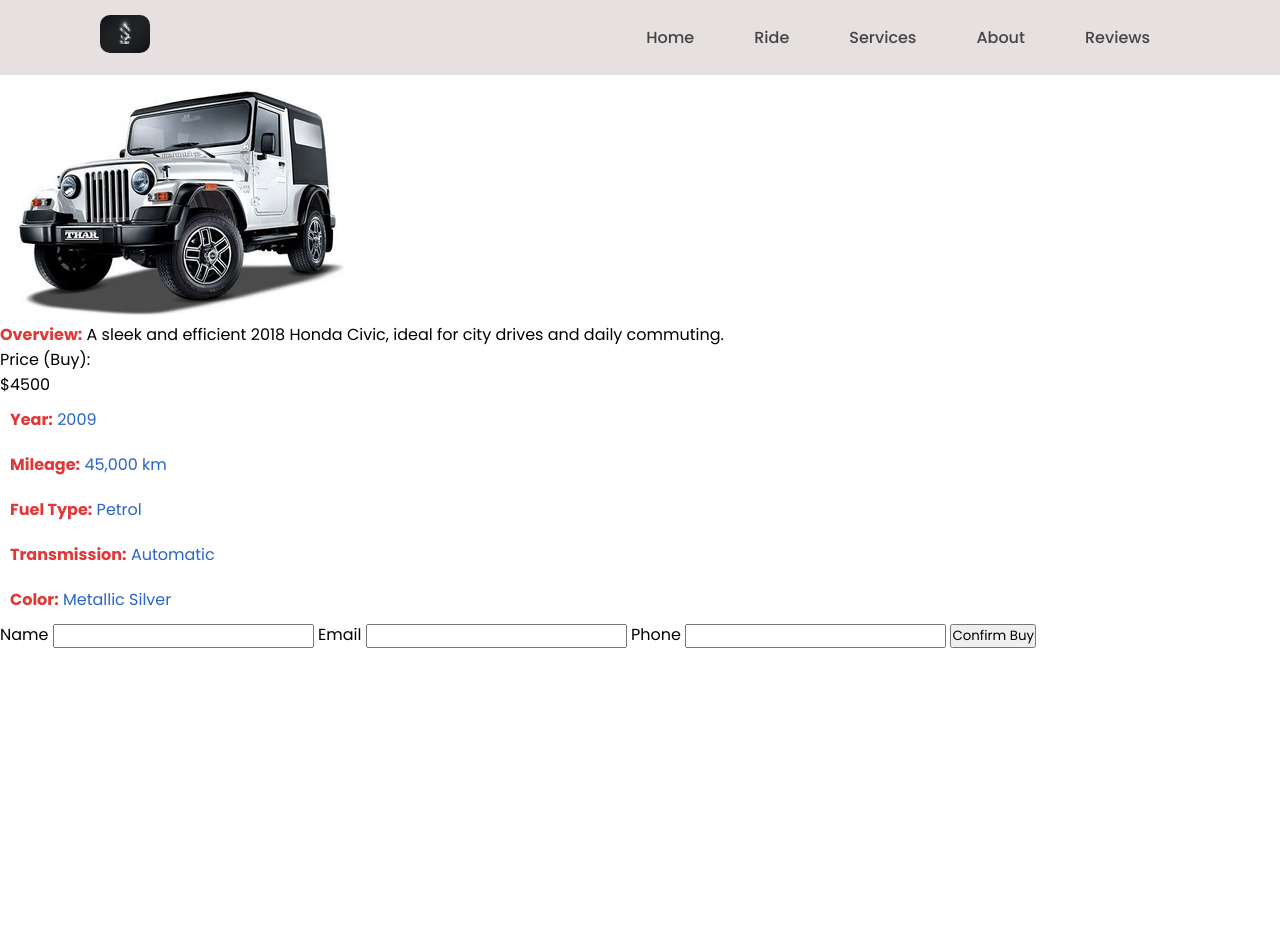
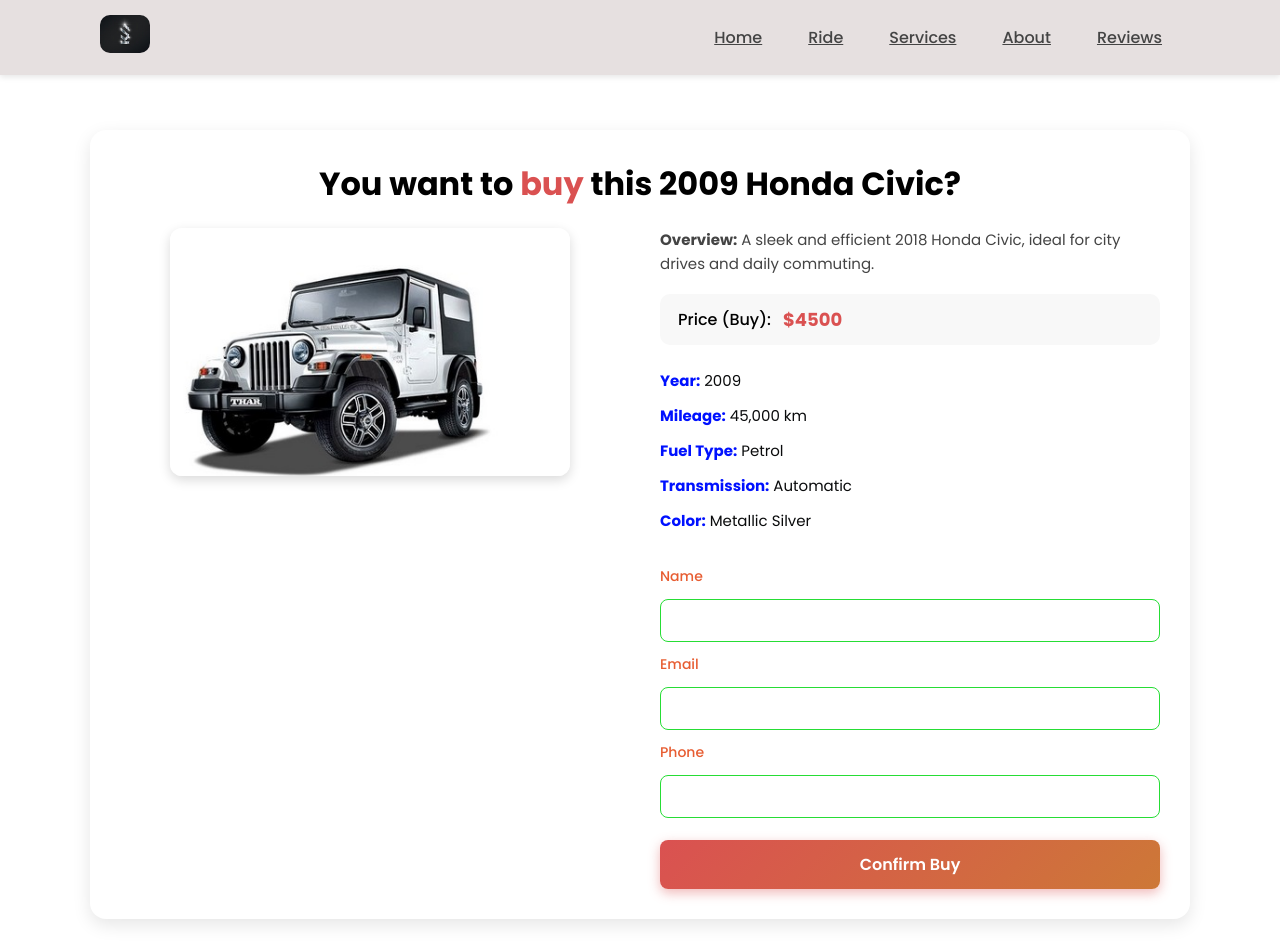
Before and after one commit to SandipKar2003/Auto-Deal, a FastAPI app: page /buy/1 in a window 1280 px wide. Before the commit the page ends 648 px from the top, so only its background shows below. Run offline with FastAPI, Linux system fonts and the light colour scheme; the visitor is signed in with stand-in values (Sample User, id 1).

Commit message:
Prepare for deployment

```diff
--- a/database.py
+++ b/database.py
@@ -1,8 +1,10 @@
 from sqlalchemy import create_engine
 from sqlalchemy.ext.declarative import declarative_base
 from sqlalchemy.orm import sessionmaker
-
-SQLALCHEMY_DATABASE_URL ="mysql+pymysql://caruser:carpassword@localhost:3306/car_rental"
+import os
+from dotenv import load_dotenv
+load_dotenv()
+SQLALCHEMY_DATABASE_URL =os.getenv("DATABASE_URL")
 
 engine = create_engine(SQLALCHEMY_DATABASE_URL)
 SessionLocal = sessionmaker(autocommit=False, autoflush=False, bind=engine)
--- /dev/null
+++ b/static/rent2.css
@@ -0,0 +1,246 @@
+/* Google Fonts */
+@import url('https://fonts.googleapis.com/css2?family=Hind:wght@300;400;500;600;700&family=Poppins:wght@300;400;500;600;700&display=swap');
+
+* {
+  margin: 0;
+  padding: 0;
+  box-sizing: border-box;
+  scroll-behavior: smooth;
+  font-family: "Poppins", sans-serif;
+}
+
+:root {
+  --main-color: rgb(218, 81, 81);
+  --second-color: rgb(205, 120, 55);
+  --text-color: #444;
+  --gradient: linear-gradient(135deg, rgb(218, 81, 81), rgb(205, 120, 55));
+}
+
+/* Custom Scrollbar */
+html::-webkit-scrollbar {
+  width: 0.4rem;
+}
+html::-webkit-scrollbar-track {
+  background: transparent;
+}
+html::-webkit-scrollbar-thumb {
+  background: var(--main-color);
+  border-radius: 50%;
+}
+
+/* Header */
+header {
+  position: fixed;
+  top: 0;
+  right: 0;
+  width: 100%;
+  z-index: 1000;
+  display: flex;
+  align-items: center;
+  justify-content: space-between;
+  background: rgb(230, 224, 224);
+  padding: 15px 100px;
+  box-shadow: 0 2px 6px rgba(0,0,0,0.1);
+}
+
+.logo img {
+  width: 50px;
+  border-radius: 10px;
+}
+
+.navbar {
+  display: flex;
+  gap: 10px;
+  list-style: none;
+}
+
+.navbar li {
+  position: relative;
+}
+
+.navbar a {
+  font-size: 1rem;
+  padding: 10px 18px;
+  color: var(--text-color);
+  font-weight: 500;
+  transition: 0.3s;
+}
+
+.navbar a::after {
+  content: "";
+  width: 0;
+  height: 3px;
+  background: var(--gradient);
+  position: absolute;
+  bottom: -4px;
+  left: 0;
+  transition: 0.4s;
+}
+
+.navbar a:hover::after {
+  width: 100%;
+}
+
+#menu-icon {
+  display: none;
+}
+
+/* Page Content */
+.page-wrap {
+  margin-top: 100px;
+  padding: 30px;
+  display: flex;
+  justify-content: center;
+}
+
+.panel {
+  max-width: 1100px;
+  width: 100%;
+  background: #fff;
+  padding: 30px;
+  border-radius: 16px;
+  box-shadow: 0 6px 18px rgba(0,0,0,0.1);
+  animation: slideDown 0.8s ease;
+}
+
+.center {
+  text-align: center;
+  margin-bottom: 20px;
+}
+
+.accent {
+  color: var(--main-color);
+}
+
+.card-row {
+  display: grid;
+  grid-template-columns: 1fr 1fr;
+  gap: 40px;
+  align-items: start;
+}
+
+.img-col {
+  display: flex;
+  justify-content: center;
+  align-items: center;
+}
+
+.product-img {
+  width: 100%;
+  max-width: 400px;
+  border-radius: 12px;
+  box-shadow: 0 4px 12px rgba(0,0,0,0.15);
+}
+
+.info-col {
+  display: flex;
+  flex-direction: column;
+  gap: 18px;
+}
+
+.overview {
+  font-size: 15px;
+  line-height: 1.6;
+  color: var(--text-color);
+}
+
+.price-block {
+  display: flex;
+  align-items: center;
+  gap: 12px;
+  background: #f8f8f8;
+  padding: 12px 18px;
+  border-radius: 10px;
+  font-size: 16px;
+  font-weight: 500;
+}
+
+.price-value {
+  font-weight: 700;
+  color: var(--main-color);
+  font-size: 18px;
+}
+
+.details-list {
+  list-style: none;
+  padding-left: 0;
+}
+
+.details-list li {
+  padding: 6px 0;
+  font-size: 15px;
+  color: rgb(10, 11, 12);
+}
+.details-list li strong{
+    color: rgb(0, 17, 255);
+}
+
+/* Confirm Form */
+.confirm-form {
+  display: flex;
+  flex-direction: column;
+  gap: 12px;
+  margin-top: 10px;
+}
+
+
+.confirm-form label {
+  font-weight: 500;
+  color:rgb(231, 93, 50);
+  font-size: 14px;
+}
+
+.confirm-form input {
+  padding: 10px;
+  border: 1px solid #26dd35;
+  border-radius: 8px;
+  font-size: 14px;
+  transition: 0.3s;
+}
+
+.confirm-form input:focus {
+  border-color: var(--main-color);
+  outline: none;
+  box-shadow: 0 0 4px rgba(218,81,81,0.3);
+}
+
+.confirm-btn {
+  background: var(--gradient);
+  border: none;
+  padding: 12px;
+  font-size: 16px;
+  font-weight: 600;
+  color: #fff;
+  border-radius: 8px;
+  cursor: pointer;
+  margin-top: 10px;
+  transition: 0.3s;
+  box-shadow: 0 4px 12px rgba(218,81,81,0.4);
+}
+
+.confirm-btn:hover {
+  transform: translateY(-2px) scale(1.03);
+  box-shadow: 0 6px 20px rgba(218,81,81,0.6);
+}
+
+/* Animation */
+@keyframes slideDown {
+  0% {
+    opacity: 0;
+    transform: translateY(-40px);
+  }
+  100% {
+    opacity: 1;
+    transform: translateY(0);
+  }
+}
+
+/* Responsive */
+@media (max-width: 900px) {
+  .card-row {
+    grid-template-columns: 1fr;
+  }
+  header {
+    padding: 12px 40px;
+  }
+}
--- a/templates/confirm_buy.html
+++ b/templates/confirm_buy.html
@@ -6,8 +6,8 @@
   <title>Buy - {{ product.name }}</title>
   <link rel="icon" href="/static/skd logo.jpg" />
   <!-- keep your site main css if you like, plus the buy/rent css -->
-  <link rel="stylesheet" href="/static/rent.css">
-  <link rel="stylesheet" href="/static/buy_rent.css">
+  <link rel="stylesheet" href="/static/rent2.css">
+  <!-- <link rel="stylesheet" href="/static/buy_rent2.css"> -->
 </head>
 <body>
   <header>
--- a/templates/rent_confirm.html
+++ b/templates/rent_confirm.html
@@ -5,8 +5,8 @@
   <meta name="viewport" content="width=device-width, initial-scale=1" />
   <title>Rent - {{ product.name }}</title>
   <link rel="icon" href="/static/skd logo.jpg" />
-  <link rel="stylesheet" href="/static/rent.css">
-  <link rel="stylesheet" href="/static/buy_rent.css">
+  <link rel="stylesheet" href="/static/rent2.css">
+  <!-- <link rel="stylesheet" href="/static/buy_rent2.css"> -->
 </head>
 <body>
   <header>
```
